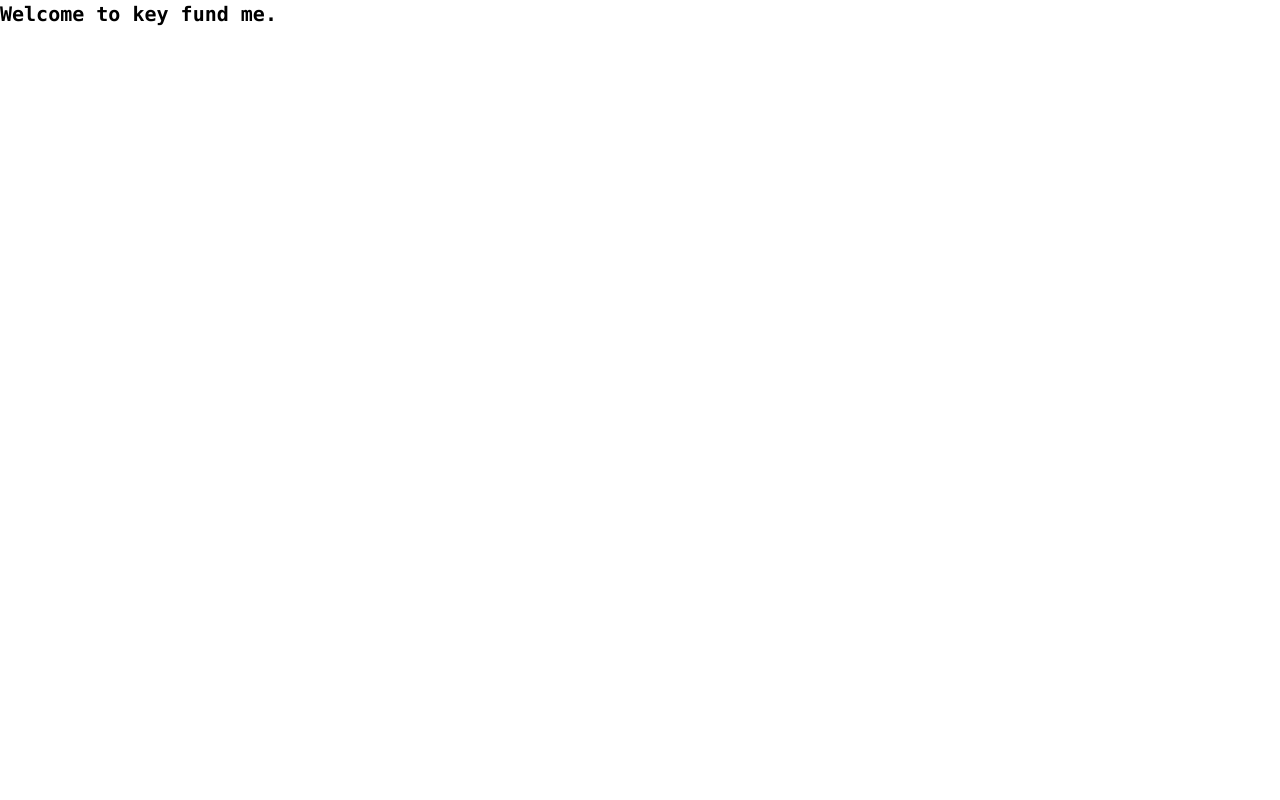
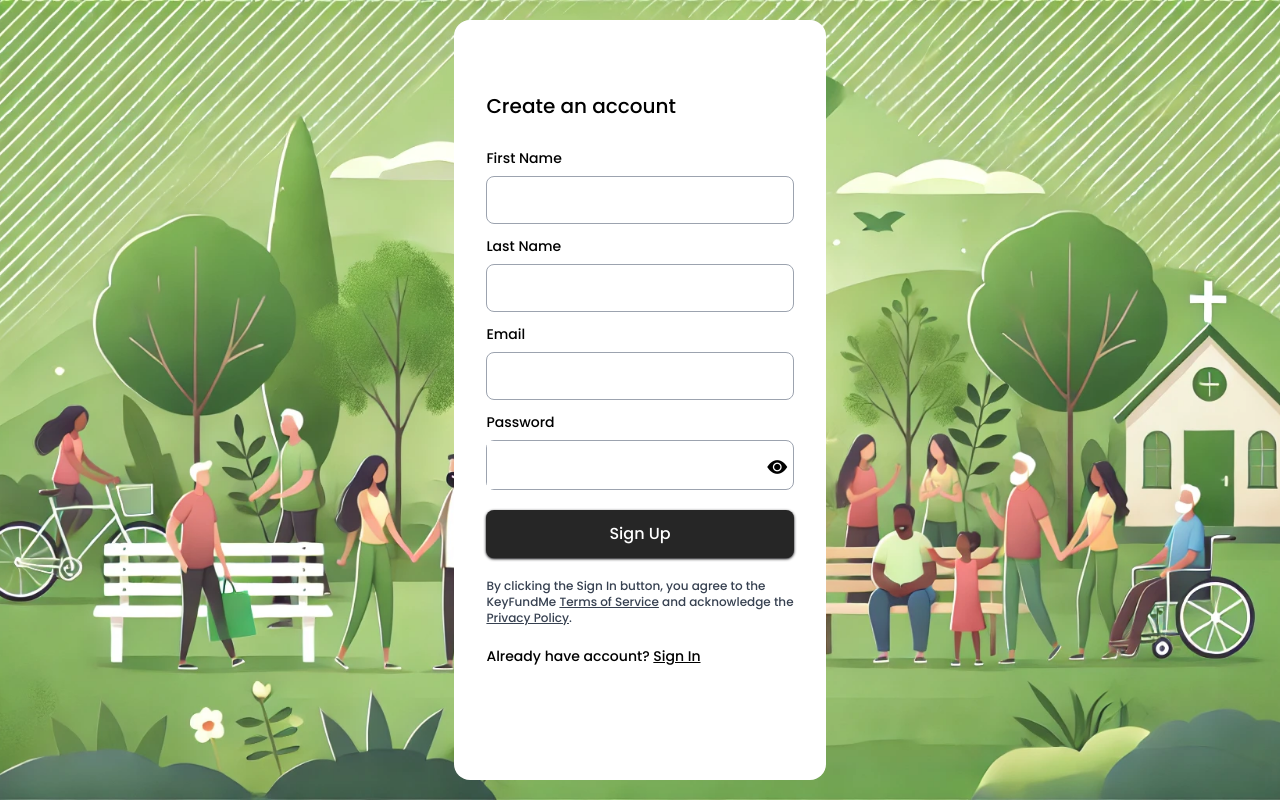
Before and after one commit to kid-us/Key-fund-me, a React (Vite) app: page /sign-up in a window 1280 px wide. Built offline with nearby package versions, Linux system fonts and the light colour scheme.

Commit message:
Sign In Page

```diff
--- a/src/App.tsx
+++ b/src/App.tsx
@@ -2,6 +2,7 @@
 import "./App.css";
 import Home from "./components/Pages/Home";
 import Login from "./components/Pages/Login";
+import Register from "./components/Pages/Register";
 
 function App() {
   return (
@@ -9,7 +10,7 @@
       <Routes>
         <Route path="/" element={<Home />}></Route>
         <Route path="/sign-in" element={<Login />}></Route>
-        <Route path="/sign-up" element={<Home />}></Route>
+        <Route path="/sign-up" element={<Register />}></Route>
       </Routes>
     </>
   );
--- a/src/components/Pages/Login.tsx
+++ b/src/components/Pages/Login.tsx
@@ -109,7 +109,7 @@
             </p>
             <p className="mt-5 text-sm font-poppins">
               Don't have an Account?{" "}
-              <Link to="/register" className="underline font-poppins">
+              <Link to="/sign-up" className="underline font-poppins">
                 Register
               </Link>
             </p>
--- a/src/components/Pages/Register.tsx
+++ b/src/components/Pages/Register.tsx
@@ -0,0 +1,174 @@
+import { bg } from "../../assets";
+import z from "zod";
+import { FieldValues, useForm } from "react-hook-form";
+import { zodResolver } from "@hookform/resolvers/zod";
+import { Link } from "react-router-dom";
+import { useState } from "react";
+
+const schema = z.object({
+  password: z
+    .string()
+    .min(12, { message: "Password must be at least 6 characters long." })
+    .regex(/[A-Z]/, {
+      message: "Password must contain at least one uppercase letter.",
+    })
+    .regex(/[a-z]/, {
+      message: "Password must contain at least one lowercase letter.",
+    })
+    .regex(/\d/, { message: "Password must contain at least one number." })
+    .regex(/[!@#$%^&*(),.?":{}|<>]/, {
+      message: "Password must contain at least one special character.",
+    }),
+
+  fName: z.string().min(3, {
+    message: "First name required.",
+  }),
+
+  lName: z.string().min(3, {
+    message: "Last name required.",
+  }),
+
+  email: z.string().email({ message: "Email is required." }),
+});
+
+type FormData = z.infer<typeof schema>;
+
+const Register = () => {
+  const [passwordType, setPasswordType] = useState(true);
+
+  const {
+    register,
+    handleSubmit,
+    formState: { errors },
+  } = useForm<FormData>({ resolver: zodResolver(schema) });
+
+  const onSubmit = (data: FieldValues) => {
+    console.log(data);
+  };
+  return (
+    <div
+      style={{
+        backgroundImage: `url(${bg})`,
+        backgroundPosition: "center",
+        backgroundSize: "cover",
+        height: "100vh",
+        width: "100%",
+      }}
+    >
+      <div className="flex items-center justify-center h-full lg:px-0 px-2">
+        <div className="lg:w-[29%] lg:h-[95dvh] bg-white rounded-2xl p-8">
+          {/* <div className="flex justify-center">
+            <img src={logo} alt="Logo" className="w-20" />
+          </div> */}
+          <p className="text-xl mt-10">Create an account</p>
+
+          <form onSubmit={handleSubmit(onSubmit)} className="mt-7">
+            {/* First Name */}
+            <div className="mb-3">
+              <label htmlFor="fName" className="block text-sm">
+                First Name
+              </label>
+              <input
+                {...register("fName")}
+                type="text"
+                name="fName"
+                className="border border-gray-400 ps-4 w-full h-12 rounded-lg mt-2 focus:outline-none"
+              />
+              {errors.fName && (
+                <p className="text-xs text-red-500 mt-1">
+                  {errors.fName.message}
+                </p>
+              )}
+            </div>
+
+            {/* Last Name */}
+            <div className="mb-3">
+              <label htmlFor="lName" className="block text-sm">
+                Last Name
+              </label>
+              <input
+                {...register("lName")}
+                type="text"
+                name="lName"
+                className="border border-gray-400 ps-4 w-full h-12 rounded-lg mt-2 focus:outline-none"
+              />
+              {errors.lName && (
+                <p className="text-xs text-red-500 mt-1">
+                  {errors.lName.message}
+                </p>
+              )}
+            </div>
+
+            {/* Email */}
+            <div className="mb-3">
+              <label htmlFor="email" className="block text-sm">
+                Email
+              </label>
+              <input
+                {...register("email")}
+                type="text"
+                name="email"
+                className="border border-gray-400 ps-4 w-full h-12 rounded-lg mt-2 focus:outline-none"
+              />
+              {errors.email && (
+                <p className="text-xs text-red-500 mt-1">
+                  {errors.email.message}
+                </p>
+              )}
+            </div>
+
+            {/* Password */}
+            <label htmlFor="email" className="block text-sm">
+              Password
+            </label>
+            <div className="grid grid-cols-12 border border-gray-400 rounded-lg mt-2">
+              <div className="col-span-11">
+                <input
+                  {...register("password")}
+                  type={!passwordType ? "text" : "password"}
+                  name="password"
+                  className="ps-4 w-full focus:outline-none h-12"
+                />
+              </div>
+              <p
+                onClick={() => setPasswordType(!passwordType)}
+                className={` ${
+                  passwordType ? "bi-eye-fill" : "bi-eye-slash-fill"
+                } text-xl pe-3 pt-3 cursor-pointer`}
+              ></p>
+            </div>
+            {errors.password && (
+              <p className="text-xs text-red-500 mt-1">
+                {errors.password.message}
+              </p>
+            )}
+
+            <button className="bg-neutral-800 w-full rounded-lg text-white py-3 shadow shadow-zinc-900 mt-5">
+              Sign Up
+            </button>
+
+            <p className="text-xs mt-5 text-gray-700">
+              By clicking the Sign In button, you agree to the KeyFundMe{" "}
+              <Link to={"/"} className="underline">
+                Terms of Service
+              </Link>{" "}
+              and acknowledge the{" "}
+              <Link to={"/"} className="underline">
+                Privacy Policy
+              </Link>
+              .
+            </p>
+            <p className="mt-5 text-sm font-poppins">
+              Already have account?{" "}
+              <Link to="/sign-in" className="underline font-poppins">
+                Sign In
+              </Link>
+            </p>
+          </form>
+        </div>
+      </div>
+    </div>
+  );
+};
+
+export default Register;
```
